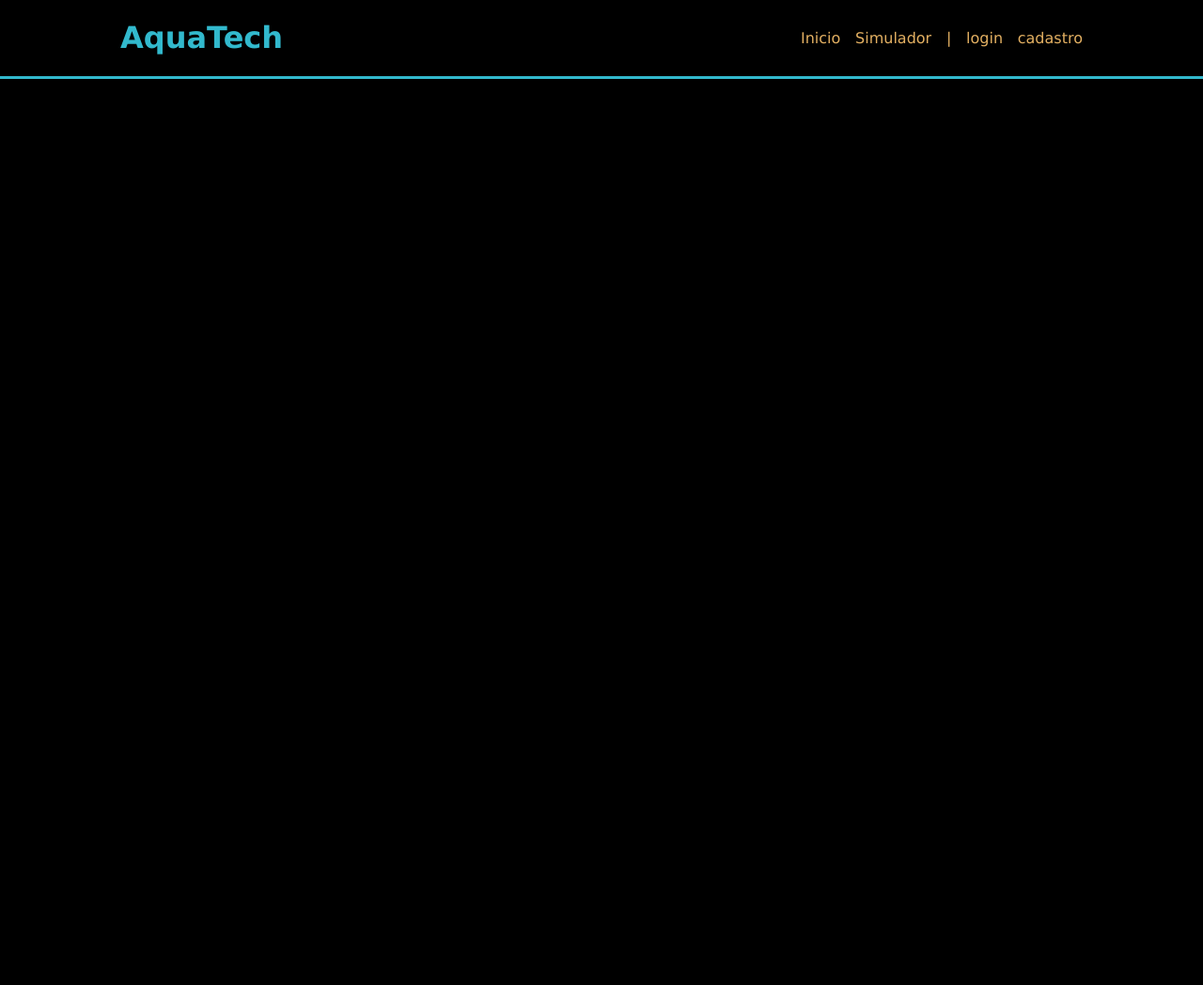
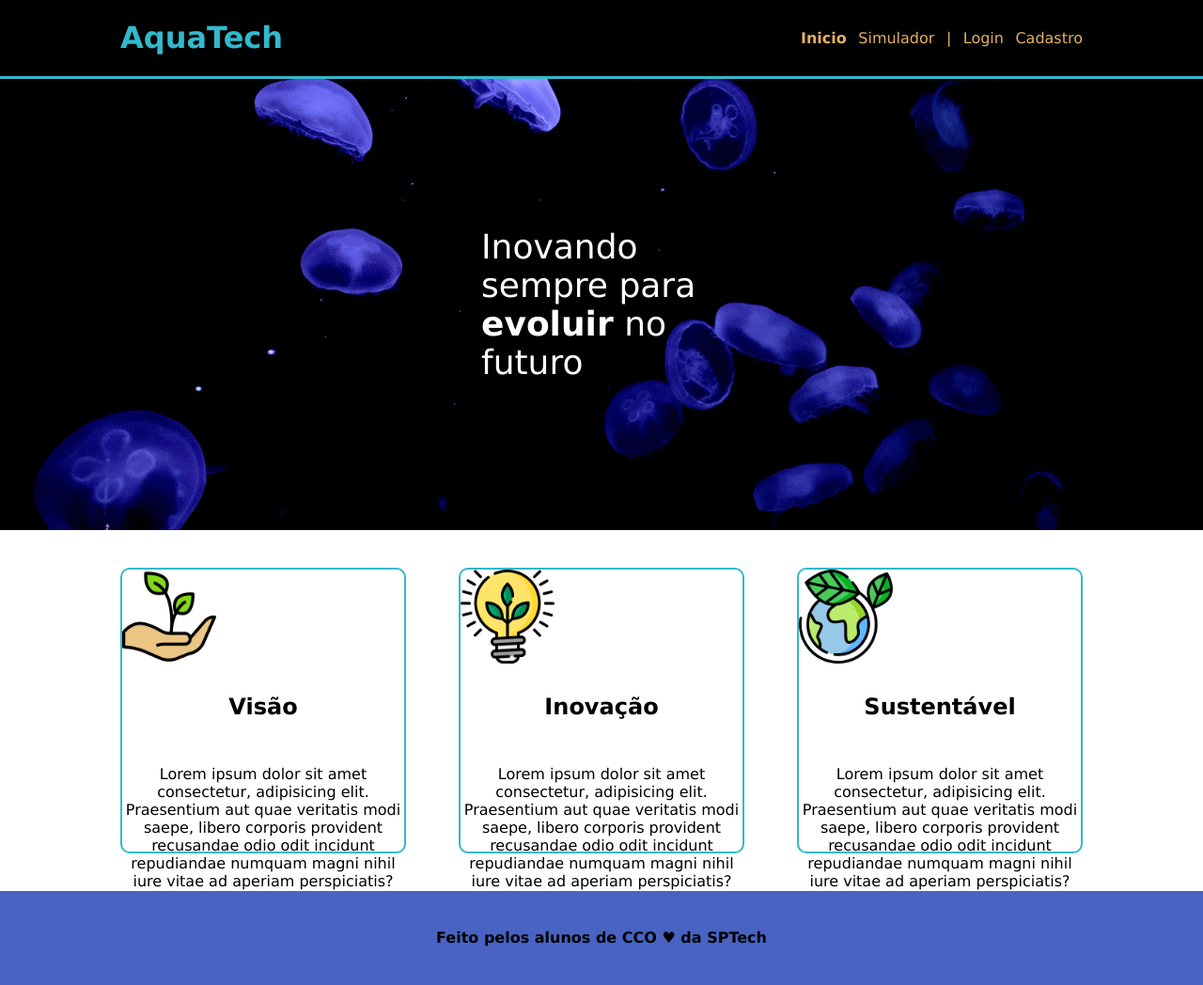
Before and after one commit to JulianaFreires/meu-primeiro-repo, a plain HTML site: page AquaTech/index.html in a window 1280 px wide. Shown: the whole page at 94% size. Before the commit the page ends 800 px from the top, so only its background shows below. Drawn offline with Linux system fonts and the light colour scheme.

Commit message:
Atualizando 11/04

```diff
--- a/AquaTech/index.html
+++ b/AquaTech/index.html
@@ -4,7 +4,7 @@
 <head>
     <meta charset="UTF-8">
     <meta name="viewport" content="width=device-width, initial-scale=1.0">
-    <title>AquaTech</title>
+    <title>AquaTech | Página inical</title>
     <link rel="stylesheet" href="style.css">
 </head>
 
@@ -13,14 +13,53 @@
         <div class="container">
             <h1 class="titulo">AquaTech</h1>
             <ul class="navbar">
-                <li>Inicio</li>
+                <li class="agora">Inicio</li>
                 <li>Simulador</li>
                 <li>|</li>
-                <li>login</li>
-                <li>cadastro</li>
+                <li>
+                    <a href="login.html">Login</a>
+                </li>
+                <li>Cadastro</li>
             </ul>
         </div>
     </div>
+    <div class="banner">
+        <div class="container">
+            <p>Inovando  sempre para <span>evoluir</span> no futuro</p>
+        </div>
+    </div>
+    <div class="social">
+        <div class="container">
+            <div class="card">
+                <img src="Imagens-CCO-main/Imagens-CCO-main/imagens/growth_color.png" alt="">
+                <h4>Visão</h4>
+                <p>Lorem ipsum dolor sit amet consectetur, adipisicing elit. Praesentium aut quae veritatis modi saepe, libero corporis provident recusandae odio odit incidunt repudiandae numquam magni nihil iure vitae ad aperiam perspiciatis?</p>
+
+            </div>
+            <div class="card">
+                <img src="Imagens-CCO-main/Imagens-CCO-main/imagens/lightbulb_color.png"alt="">
+                <h4>Inovação</h4>
+                <p>Lorem ipsum dolor sit amet consectetur, adipisicing elit. Praesentium aut quae veritatis modi saepe, libero corporis provident recusandae odio odit incidunt repudiandae numquam magni nihil iure vitae ad aperiam perspiciatis?</p>
+
+            </div>
+            <div class="card">
+                <img src="Imagens-CCO-main/Imagens-CCO-main/imagens/planet-earth_color.png" alt="">
+                <h4>Sustentável</h4>
+                <p>Lorem ipsum dolor sit amet consectetur, adipisicing elit. Praesentium aut quae veritatis modi saepe, libero corporis provident recusandae odio odit incidunt repudiandae numquam magni nihil iure vitae ad aperiam perspiciatis?</p>
+
+            </div>
+        </div>
+
+    </div>
+    <div class="footer">
+        <div class="container">
+            <p>Feito pelos alunos de CCO &hearts; da SPTech </p>
+    </div>
+        </div>
+
+
+
+
 
 </body>
 
--- a/AquaTech/style.css
+++ b/AquaTech/style.css
@@ -34,6 +34,123 @@ body{
     list-style: none;
     width: 300px;
     justify-content: space-between;
-    color: #e3b062;
+    color: #fff;
     align-items: center;
 }
+
+.banner{
+    padding: 40px 0;
+    color:#fff;
+    height: 400px;
+    background-image: url("Imagens-CCO-main/Imagens-CCO-main/imagens/bg-jelly-fish-para_outras_pags.png");
+
+
+
+}
+
+.banner .container{
+    justify-content: center;
+    align-items: center;
+    height: 100%;
+
+}
+.banner .container p{
+    font-size: 36px;
+    width: 25%;
+
+}
+
+.banner .container p span{
+    font-weight: bold;
+
+
+}
+.social{
+    padding: 40px 0;
+    background-color: #fff;
+}
+.social .container{
+    justify-content: space-between;
+}
+.card{
+    width: 300px;
+    text-align: center;
+}
+.card img{
+    width: 100px;
+}
+
+.card h4{
+    font-size: 24px;
+}
+.footer{
+    height: 100px;
+    background-color: #4863c1
+
+}
+.footer .container{
+    justify-content: center;
+    align-items: center;
+    height: 100%;
+}
+.footer .container p{
+    font-weight: bold;
+}
+
+.login .container{
+    justify-content: center;
+    background-image: url('Imagens-CCO-main/Imagens-CCO-main/imagens/bg-jelly-fish-para_outras_pags.png');
+    background-size: cover;
+    height: 75vh;
+    align-items: center;
+
+}
+.card{
+    background-color: white;
+    display: flex;
+    flex-direction: column;
+    height: 300px;
+    width: 300px;
+    border-radius: 10px;
+    border: 2px solid #32b9cd;
+
+}
+.card h2{
+    color: palevioletred;
+}
+
+.campo{
+    display: flex;
+    flex-direction: column;
+    align-items: center;
+}
+
+.campo input{
+    width: 200px;
+    padding: 7px 15px;
+    border:2px solid #32b9cd;
+
+
+}
+.formulario button{
+    margin-top: 20px;
+    padding: 10px 20px;
+    background-color: palevioletred;
+    border: none;
+    color: #fff;
+
+}
+.header a {
+    text-decoration: none;
+    color:#e3b062;
+    cursor: pointer;
+
+}
+
+.header li{
+color: #e3b062;
+}
+
+.agora{
+    font-weight: 800;
+}
```
Also changed, not shown: AquaTech/login.html (added, +51 -0 lines), AquaTech/Imagens-CCO-main/Imagens-CCO-main/README.md (added), AquaTech/Imagens-CCO-main/Imagens-CCO-main/imagens/bg-jelly-fish-para_outras_pags.png (added), AquaTech/Imagens-CCO-main/Imagens-CCO-main/imagens/favicon2.ico (added), AquaTech/Imagens-CCO-main/Imagens-CCO-main/imagens/growth_color.png (added), AquaTech/Imagens-CCO-main/Imagens-CCO-main/imagens/lightbulb_color.png (added), AquaTech/Imagens-CCO-main/Imagens-CCO-main/imagens/planet-earth_color.png (added).
